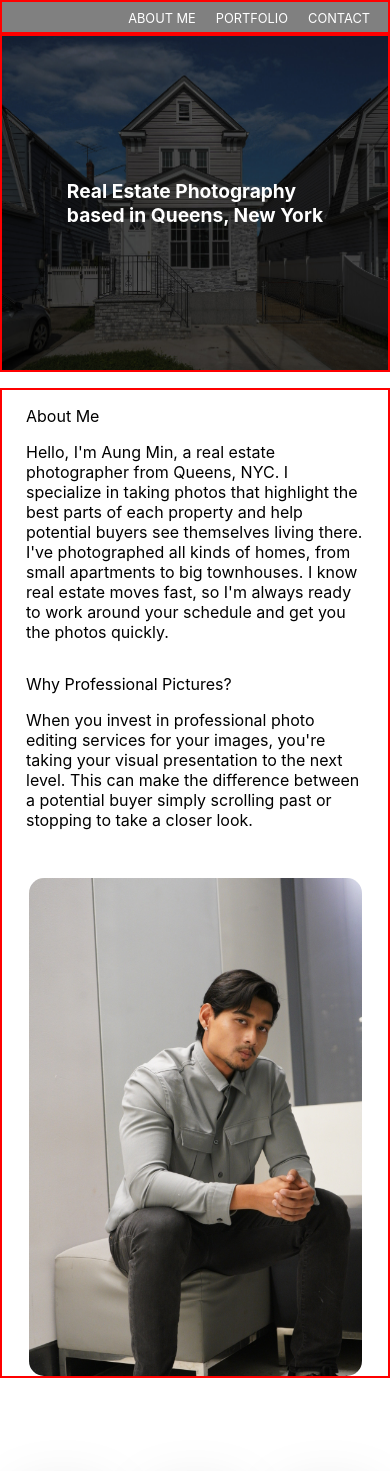
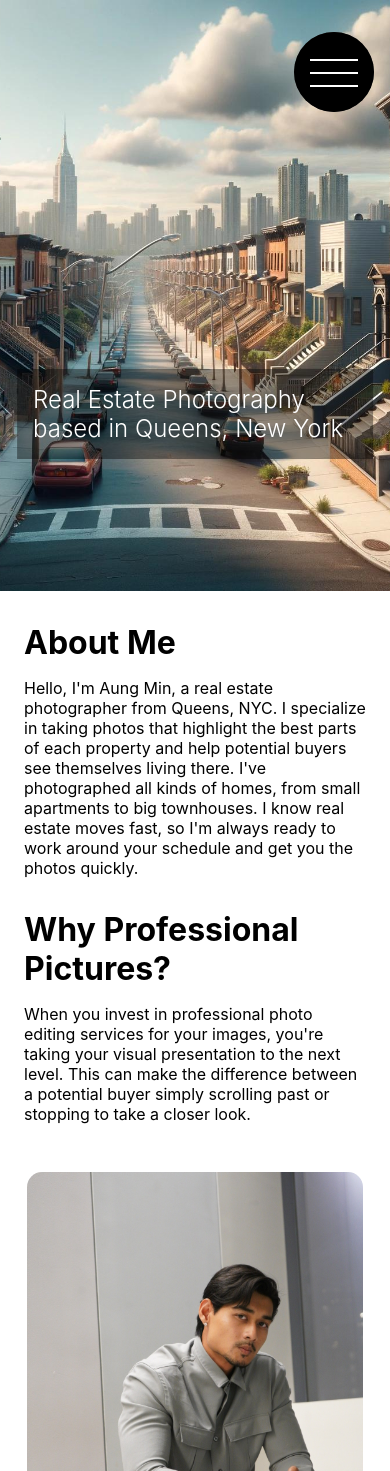
Before and after one commit to aungmintun1/HTML-projects, a PHP site: page / in a window 390 px wide. Shown: the top 1471 px of the page. Run offline with PHP 8.4, Linux system fonts and the light colour scheme.

Commit message:
finished responsive

```diff
--- a/RE-site-copy/index.html
+++ b/RE-site-copy/index.html
@@ -5,7 +5,7 @@
     <meta name="viewport" content="width=device-width, initial-scale=1.0">
     <title>Document</title>
 
-    <link rel="stylesheet" href="style/header.css">
+    <!-- <link rel="stylesheet" href="style/header.css"> -->
     <link rel="stylesheet" href="style/intro.css">
     <link rel="stylesheet" href="style/about.css">
     <link rel="stylesheet" href="style/card.css">
@@ -15,6 +15,8 @@
     <link rel="stylesheet" href="style/feature.css">
     <link rel="stylesheet" href="style/base.css">
     <link rel="stylesheet" href="style/form.css">
+    <link rel="stylesheet" href="style/navigation.css">
+    <link rel="stylesheet" href="style/fade.css">
 
     <link rel="stylesheet" href="https://cdnjs.cloudflare.com/ajax/libs/font-awesome/6.4.0/css/all.min.css"
     integrity="sha512-iecdLmaskl7CVkqkXNQ/ZH/XLlvWZOJyj7Yy7tcenmpD1ypASozpmT/E0iPtmFIB46ZmdtAc9eNBvH0H/ZpiBw=="
@@ -24,45 +26,69 @@
 <link rel="preconnect" href="https://fonts.gstatic.com" crossorigin>
 <link href="https://fonts.googleapis.com/css2?family=Nunito:wght@400;700&display=swap" rel="stylesheet">
 
+
+
 </head>
 
 <body>
 
-    <div class ="headerBG">
+
+
+    <!-- <div class ="headerBG">
     <header class="header container">
         <nav>
             <ul>
-            <li><a href="#aboutme">ABOUT ME</a></li>
-            <li><a href="#portfolio">PORTFOLIO</a></li>
-            <li><a href="#contact">CONTACT</a></li>
+            <li><a href="#aboutme">About Me</a></li>
+            <li><a href="#portfolio">Portfolio</a></li>
+            <li><a href="#contact">Contact</a></li>
             </ul>
         </nav>
     </header>
+</div> -->
+
+<div class="navigation">
+
+    <input type="checkbox" class="navigation__checkbox" id="navi-toggle">
+
+    <label for="navi-toggle" class="navigation__button">
+        <span class="navigation__icon">&nbsp;</span>
+    </label>
+
+    <div class="navigation__background">&nbsp;</div>
+
+    <nav class="navigation__nav">
+        <ul class="navigation__list">
+            <li class="navigation__item"><a href="#aboutme" class="navigation__link">About Me</a></li>
+            <li class="navigation__item"><a href="#services" class="navigation__link">Services</a></li>
+            <li class="navigation__item"><a href="#portfolio" class="navigation__link">Portfolio</a></li>
+            <li class="navigation__item"><a href="#features" class="navigation__link">Benefits</a></li>
+            <li class="navigation__item"><a href="#contact" class="navigation__link">Contact Me</a></li>
+            </ul>
+    </nav>
 </div>
 
-<section class="section1">
+<div class="bgPicture">
+<section class="introSection">
 
-    <div class="bgPicture">
-        <div class="intro container">
-            <h1>Real Estate Photography
+            <h1 class="introHeader">Real Estate Photography
                 <br>
                 based in Queens, New York
             </h1>
 
-        </div>
 
-    </div>
+
 </section>
+</div>
 
 <section id="aboutme" class="about container">
 
-    <img src="profilePicture.jpg" alt="aboutPicture" class="aboutPicture">
+    <img src="profilePicture.jpg" alt="aboutPicture" class="aboutPicture hidden">
 
     <div class="about-container">
 
-            <div class="about-text">
-                <p class="aboutHeader">About Me</p>
-                <p class="aboutParagraph">
+            <div class="about-text hidden">
+                <h2 class="aboutHeader ">About Me</h2>
+                <p class="aboutParagraph ">
                     Hello, I'm Aung Min, a real estate photographer from Queens, NYC.
                     I specialize in taking photos that highlight the best parts of each property and help potential buyers see themselves living there.
                     I've photographed all kinds of homes, from small apartments to big townhouses. I know real estate moves fast,
@@ -71,8 +97,8 @@
                 </p>
             </div>
 
-            <div class="about-text">
-                    <p class="aboutHeader">Why Professional Pictures?</p>
+            <div class="about-text hidden">
+                    <h2 class="aboutHeader">Why Professional Pictures?</h2>
                     <p class="aboutParagraph">
                         When you invest in professional photo editing services for your images, you're taking your visual presentation to the next level.
                         This can make the difference between a potential buyer simply scrolling past or stopping to take a closer look.
@@ -80,10 +106,9 @@
                     </p>
             </div>
     </div>
-
 </section>
 
-<section class="card_section">
+ <section class="card_section container hidden" id="services">
     <div class="cardContainer">
         <div class="box">
          <div class="card frontSide">
@@ -107,7 +132,7 @@
          <div class="card backSide">
             <p class="backHeader">ONLY</p>
             <p class="price">$200</p>
-            <a href="#" class="btn btn-white">Book Now</a>
+            <a href="#contact" class="btn btn-white">Book Now</a>
          </div>
         </div>
 
@@ -132,7 +157,7 @@
             <div class="card backSide">
                 <p class="backHeader">ONLY</p>
                 <p class="price">$75</p>
-                <a href="#" class="btn btn-white">Book Now</a>
+                <a href="#contact" class="btn btn-white">Book Now</a>
             </div>
         </div>
 
@@ -157,17 +182,13 @@
             <div class="card backSide">
                 <p class="backHeader">ONLY</p>
                 <p class="price">$150</p>
-                <a href="#" class="btn btn-white">Book Now</a>
+                <a href="#contact" class="btn btn-white">Book Now</a>
             </div>
         </div>
     </div>
 </section>
 
-
-
-
-
-<section id="portfolio" class="portfolio">
+<section id="portfolio" class="portfolio hidden">
     <h1> My latest work</h1>
 
     <div class="gallery">
@@ -191,13 +212,13 @@
 </section>
 
 
-    <section class="features container">
-        <h1> FEATURES AND BENEFITS</h1>
-        <div class="benefits">
+   <section class="features container hidden" id="features">
+        <p class="featureHeader"> FEATURES AND BENEFITS</p>
+        <div class="benefitGrid">
 
-      <div class="item-1">
+      <div class="item">
 
-               <i class="fa-solid fa-camera"></i>
+            <i class="fa-solid fa-camera"></i>
 
             <div class="item-text">
             <h2>Incredible Quality</h2>
@@ -210,10 +231,10 @@
 
         </div>
 
-            <div class="item-1">
+            <div class="item">
                 <i class="fa-solid fa-sack-dollar"></i>
 
-                <div class="item-text">
+            <div class="item-text">
             <h2>Great Value</h2>
             <p> There's no need to choose between quality and affordability. Our premium photo services come with a reasonable price tag.
 
@@ -222,7 +243,7 @@
                 </div>
             </div>
 
-            <div class="item-1">
+            <div class="item">
                 <i class="fa-solid fa-magnifying-glass"></i>
 
                 <div class="item-text">
@@ -234,7 +255,7 @@
         </div>
             </div>
 
-            <div class="item-1">
+            <div class="item">
                 <i class="fa-regular fa-clock"></i>
 
                 <div class="item-text">
@@ -247,7 +268,7 @@
 
             </div>
 
-            <div class="item-1">
+            <div class="item">
                 <i class="fa-solid fa-phone"></i>
 
                 <div class="item-text">
@@ -259,7 +280,7 @@
 
             </div>
 
-            <div class="item-1">
+            <div class="item">
                 <i class="fa-regular fa-square-check"></i>
 
                 <div class="item-text">
@@ -274,9 +295,9 @@
         </div>
     </section>
 
-    <section id="contact" class="contactSection container" >
+    <section id="contact" class="contactSection container hidden" >
 
-        <form class="contact-form">
+        <form class="contact-form" name="contact" method="POST" data-netlify="true" onSubmit="submit">
             <h2 class="form-title">Contact Us</h2>
             <div class="form-group">
               <label for="name">Name:</label>
@@ -293,6 +314,7 @@
             <button type="submit" class="submit-button">Submit</button>
           </form>
     </section>
-
+<script src="js/fade.js"></script>
+<script src="js/nav.js"></script>
 </body>
 </html>
--- a/RE-site-copy/style/card.css
+++ b/RE-site-copy/style/card.css
@@ -4,7 +4,7 @@
 /* code */
 
 .card_section{
-    width: 90%;
+
     margin: 6rem auto;
 
 }
@@ -134,3 +134,77 @@ hr {
     background-color: #ccc;
     border-radius:100rem;
 }
+
+.container {
+    max-width: 1536px;
+    margin-left: auto;
+    margin-right: auto;
+    padding-left: 0.5rem;
+    padding-right: 0.5rem;
+  }
+
+  /* 2xl */
+  @media (max-width: 1536px) {
+    .container {
+      max-width: 1280px;
+    }
+  }
+
+  /* xl */
+  @media (max-width: 1280px) {
+    .container {
+      max-width: 1024px;
+    }
+  }
+
+  /* lg */
+  @media (max-width: 1024px) {
+    .container {
+      max-width: 768px;
+    }
+
+    .cardContainer{
+        flex-direction: column;
+    }
+  }
+
+  /* md */
+  @media (max-width: 768px) {
+    .container {
+      max-width: 640px;
+    }
+  }
+
+  /* sm */
+  @media (max-width: 640px) {
+    .container {
+      max-width: 475px;
+    }
+  }
+
+  /* xs */
+  @media (max-width: 475px) {
+    .container {
+      width: 100%;
+    }
+
+
+  }
+
+  @media (max-width: 365px) {
+    .container {
+      width: 100%;
+    }
+    .box{
+        width:300px;
+    }
+    .frontPicture{
+        height:15rem;
+    }
+    .package{
+        font-size: 2rem;
+    }
+
+
+
+  }
--- a/RE-site-copy/style/fade.css
+++ b/RE-site-copy/style/fade.css
@@ -1,27 +1,7 @@
-.container{
-    display: flex;
-    flex-direction: column;
-    justify-content: center;
-    align-items: center;
+.hidden {
+    opacity: 0;
+    transition: all 1.2s;
+    }
+.show {
+    opacity: 1;
 }
-
-.container img{
-    width: 500px;
-    height: 500px;
-    display: block;
-}
-
-.fade-in{
-    opacity: 0;
-    animation: fadeIn 4s ease-in-out forwards;
-
-}
-
-@keyframes fadeIn {
-    from {
-        opacity: 0;
-    }
-    to {
-        opacity: 1;
-    }
-}
--- a/RE-site-copy/style/header.css
+++ b/RE-site-copy/style/header.css
@@ -1,9 +1,9 @@
 header{
-    padding:10px;
+    padding:1.75rem;
 }
 
 .headerBG{
-    background-color: gray;
+    background-color: black;
 }
 
  ul
@@ -11,11 +11,11 @@ header{
     list-style: none;
     color: white;
     display: flex;
-    justify-content: end;
+    justify-content: center;
 
     }
     nav li{
-        margin: 0 10px;
+        margin: 0 2.5rem;
     }
     nav a {
         color: #fff;
@@ -34,7 +34,7 @@ header{
         margin-right: auto;
         padding-left: 0.5rem;
         padding-right: 0.5rem;
-        border: solid red 2px;
+
       }
 
       /* 2xl */
--- a/RE-site-copy/style/intro.css
+++ b/RE-site-copy/style/intro.css
@@ -1,29 +1,24 @@
 
 .bgPicture {
-    background-image: url(../back.jpg);
-    background-size: 100vw 110vh;   /*this is the size of the background which is seperate from the actual container size*/
-    height: 110vh;  /*this deals with the actual container size. It must be big enough to fit the background size of the picture*/
+    background-image: url(../backgroundRE.jpg);
+    height: 100vh;
+    position: relative;
+    background-size: cover;
 }
 
-.intro{
-    display: flex;
-    flex-direction: column;
-    align-items: center;
-    justify-content: center;
-    height: 110vh;
+.introHeader{
+ color:white;
+ font-size: 3rem;
+ background-color:rgba(0, 0, 0, 0.4);
+ padding: 1rem;
+ font-weight: 300;
 
-    gap:3rem;
+ position: absolute;
+ top:70%;
+ left:50%;
+ transform: translate(-50%, -50%);
 }
 
-.intro >h1{
- color:white;
- font-size: 3rem;
-}
-.intro >p{
-    color:white;
-    font-size: 2rem;
-    width: 60ch;
-}
 
 .container {
   max-width: 1536px;
@@ -49,6 +44,7 @@
     .container {
       max-width: 1024px;
     }
+
   }
 
   /* lg */
@@ -56,31 +52,10 @@
     .container {
       max-width: 768px;
     }
-
-.bgPicture {
-  background-image: url(../back.jpg);
-  background-size: 100vw 95vh;   /*this is the size of the background which is seperate from the actual container size*/
-  height: 95vh;  /*this deals with the actual container size. It must be big enough to fit the background size of the picture*/
-}
-
-.intro{
-  display: flex;
-  flex-direction: column;
-  align-items: center;
-  justify-content: center;
-  height: 95vh;
-  gap:3rem;
-}
-
-.intro >h1{
-color:white;
-font-size: 2.5rem;
-}
-.intro >p{
-  color:white;
-  font-size: 1.5rem;
-  width: 60ch;
-}
+    .introHeader{
+      font-size: 2.5rem;
+      width:23ch;
+    }
 
   }
 
@@ -89,30 +64,12 @@ font-size: 2.5rem;
     .container {
       max-width: 640px;
     }
-    .bgPicture {
-      background-image: url(../back.jpg);
-      background-size: 100vw 80vh;   /*this is the size of the background which is seperate from the actual container size*/
-      height: 80vh;  /*this deals with the actual container size. It must be big enough to fit the background size of the picture*/
+    .bgPicture{
+      background-position: center;
+
     }
 
-    .intro{
-      display: flex;
-      flex-direction: column;
-      align-items: center;
-      justify-content: center;
-      height: 80vh;
-      gap:3rem;
-    }
 
-    .intro >h1{
-    color:white;
-    font-size: 2.5rem;
-    }
-    .intro >p{
-      color:white;
-      font-size: 1.5rem;
-      width: 60ch;
-    }
   }
 
   /* sm */
@@ -121,22 +78,12 @@ font-size: 2.5rem;
       max-width: 475px;
     }
 
-    .bgPicture {
-      background-image: url(../back.jpg);
-      background-size: 100vw 70vh;   /*this is the size of the background which is seperate from the actual container size*/
-      height: 70vh;  /*this deals with the actual container size. It must be big enough to fit the background size of the picture*/
+    .bgPicture{
+      height:80vh;
+
     }
 
-    .intro{
-      display: flex;
-      flex-direction: column;
-      align-items: center;
-      justify-content: center;
-      height: 70vh;
-      gap:3rem;
-    }
-
-    .intro >h1{
+    .introHeader{
     color:white;
     font-size: 1.8rem;
     }
@@ -148,22 +95,20 @@ font-size: 2.5rem;
     .container {
       width: 100%;
     }
-    .bgPicture {
-      background-image: url(../back.jpg);
-      background-size: 100vw 40vh;
-      height: 40vh;
+
+    .bgPicture{
+      height:70vh;
     }
+    .introHeader{
+    font-size: 1.5rem;
+    width:24ch;
+    }
+  }
 
-    .intro{
-      display: flex;
-      flex-direction: column;
-      align-items: center;
-      justify-content: center;
-      height: 40vh;
 
+  @media (max-width: 350px) {
+    .introHeader{
+    font-size: 1.2rem;
+    width:24ch;
     }
-    .intro >h1{
-      color:white;
-      font-size: 1.2rem;
-      }
   }
--- a/RE-site-copy/style/portfolio.css
+++ b/RE-site-copy/style/portfolio.css
@@ -21,7 +21,6 @@
     margin-right: auto;
     padding-left: 0.5rem;
     padding-right: 0.5rem;
-    border: solid red 2px;
   }
 
   /* 2xl */
```
Also changed, not shown: RE-site-copy/js/fade.js (added, +30 -0 lines), RE-site-copy/js/nav.js (added, +8 -0 lines), RE-site-copy/style/feature.css (+40 -40 lines), RE-site-copy/backgroundRE.jpg (added), RE-site-copy/tour.jpg (added).
